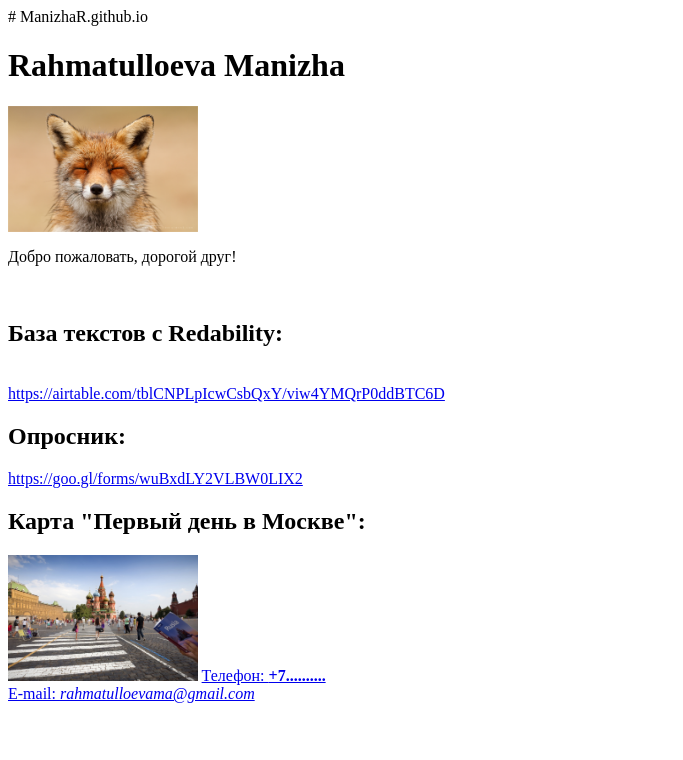
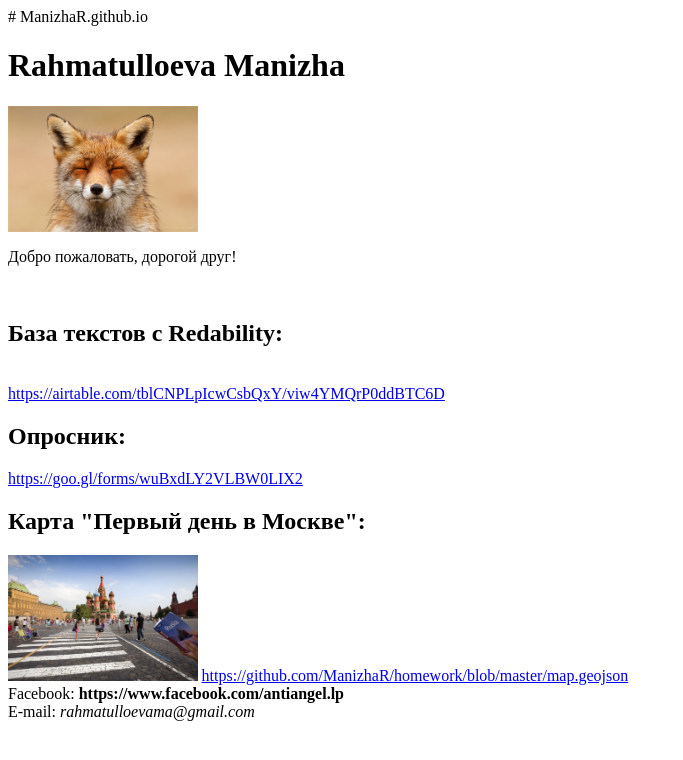
Before and after one commit to ManizhaR/ManizhaR.github.io, a plain HTML site: page index.html in a window 1280 px wide. Shown: the whole page, without its empty margins (0-683 px from the left). Drawn offline with Linux system fonts and the light colour scheme.

Commit message:
Update index.html

```diff
--- a/index.html
+++ b/index.html
@@ -20,8 +20,9 @@
       <br/>
       <h2>Карта "Первый день в Москве":</h2>
       <left><img alt="Перый день в Москве" width="15%" src="moscow.jpeg"></left>
-      <a href=https://github.com/ManizhaR/homework/blob/master/map.geojson</a>
-      Телефон: <b>+7..........</b>
+      <a href=https://github.com/ManizhaR/homework/blob/master/map.geojson>https://github.com/ManizhaR/homework/blob/master/map.geojson</a>
+      <br/>
+      Facebook: <b>https://www.facebook.com/antiangel.lp</b>
       <br/>
       E-mail: <i>rahmatulloevama@gmail.com</i>
     </body>
```
